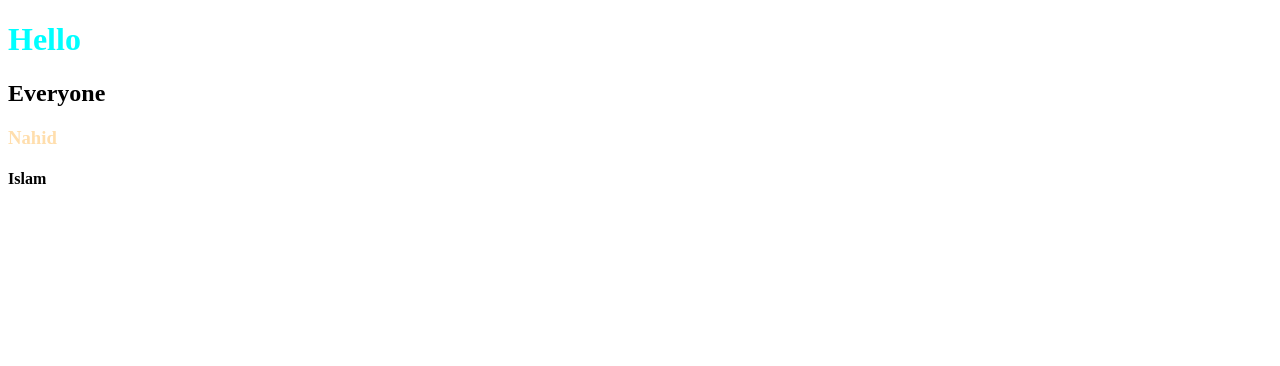
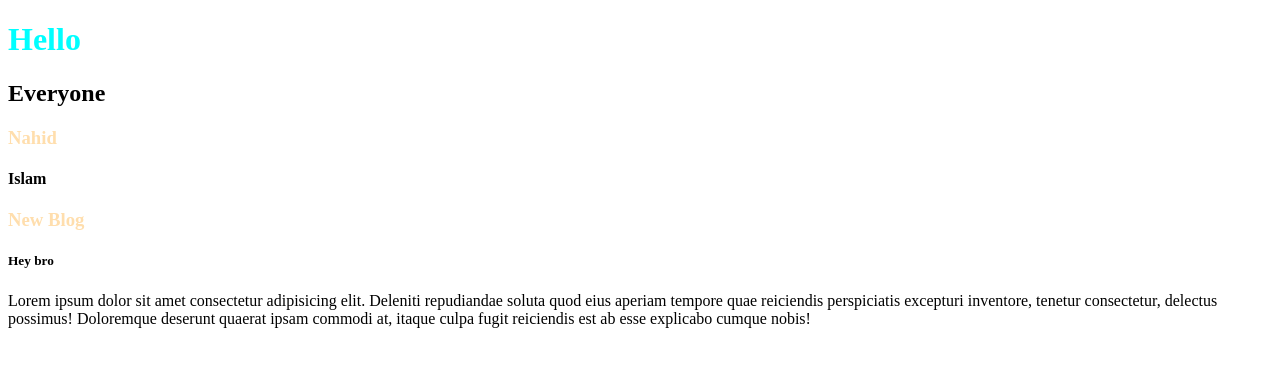
Before and after one commit to Nahid-ul-Islam/my-first-repo, a plain HTML site: page index.html in a window 1280 px wide. Drawn offline with Linux system fonts and the light colour scheme.

Commit message:
New blog added

```diff
--- a/index.html
+++ b/index.html
@@ -12,6 +12,14 @@
     <h2>Everyone</h2>
     <h3>Nahid</h3>
     <h4>Islam</h4>
+    <div>
+        <h3>New Blog</h3>
+        <h5>Hey bro</h5>
+        <p>Lorem ipsum dolor sit amet consectetur adipisicing elit. Deleniti repudiandae soluta quod eius
+         aperiam tempore quae reiciendis perspiciatis excepturi inventore, tenetur consectetur, delectus
+         possimus! Doloremque deserunt quaerat ipsam commodi at, itaque culpa fugit reiciendis est ab esse
+         explicabo cumque nobis!</p>
+    </div>
     <img src="image.jpg" alt="">
 </body>
 </html>
```
